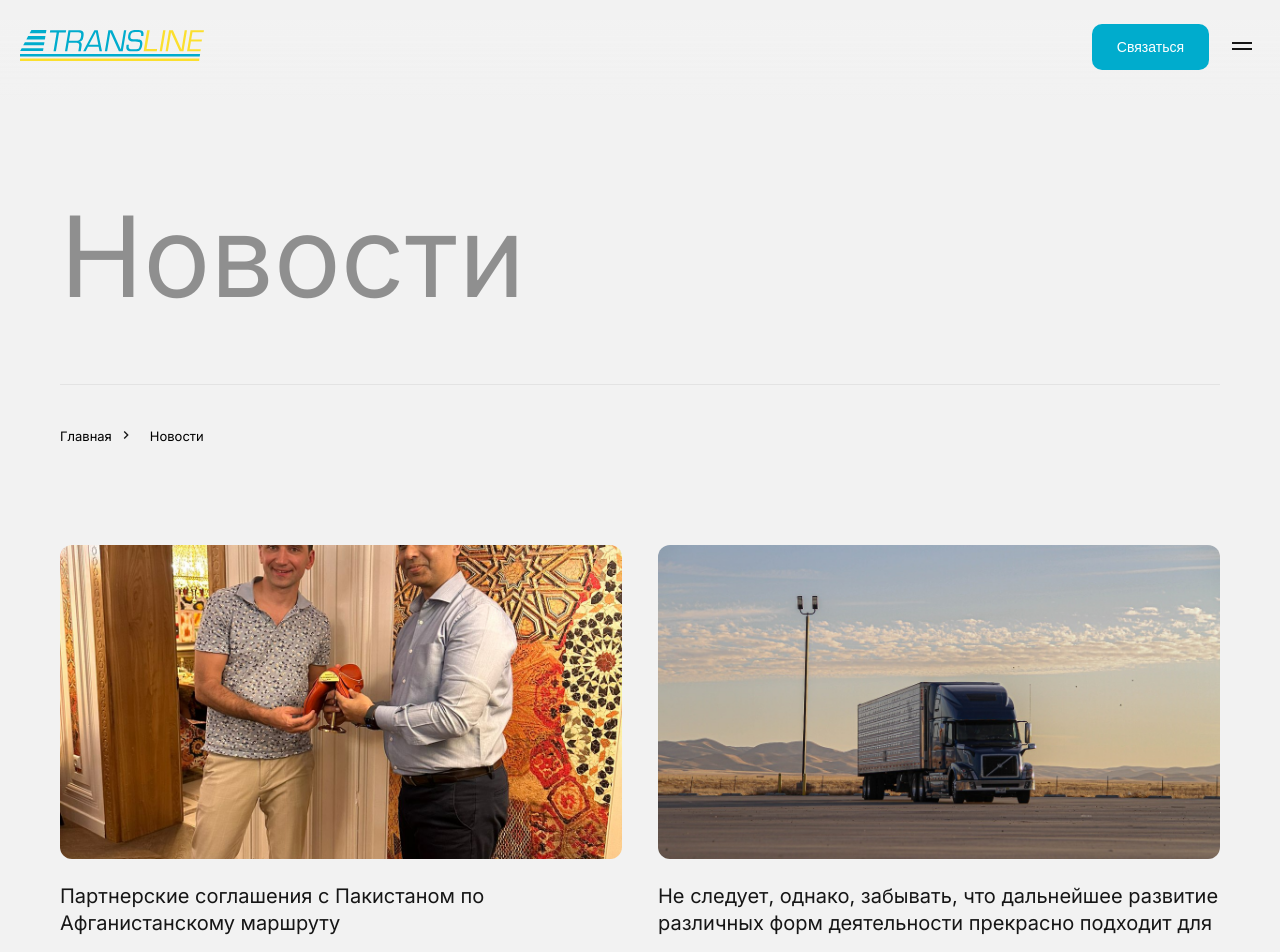
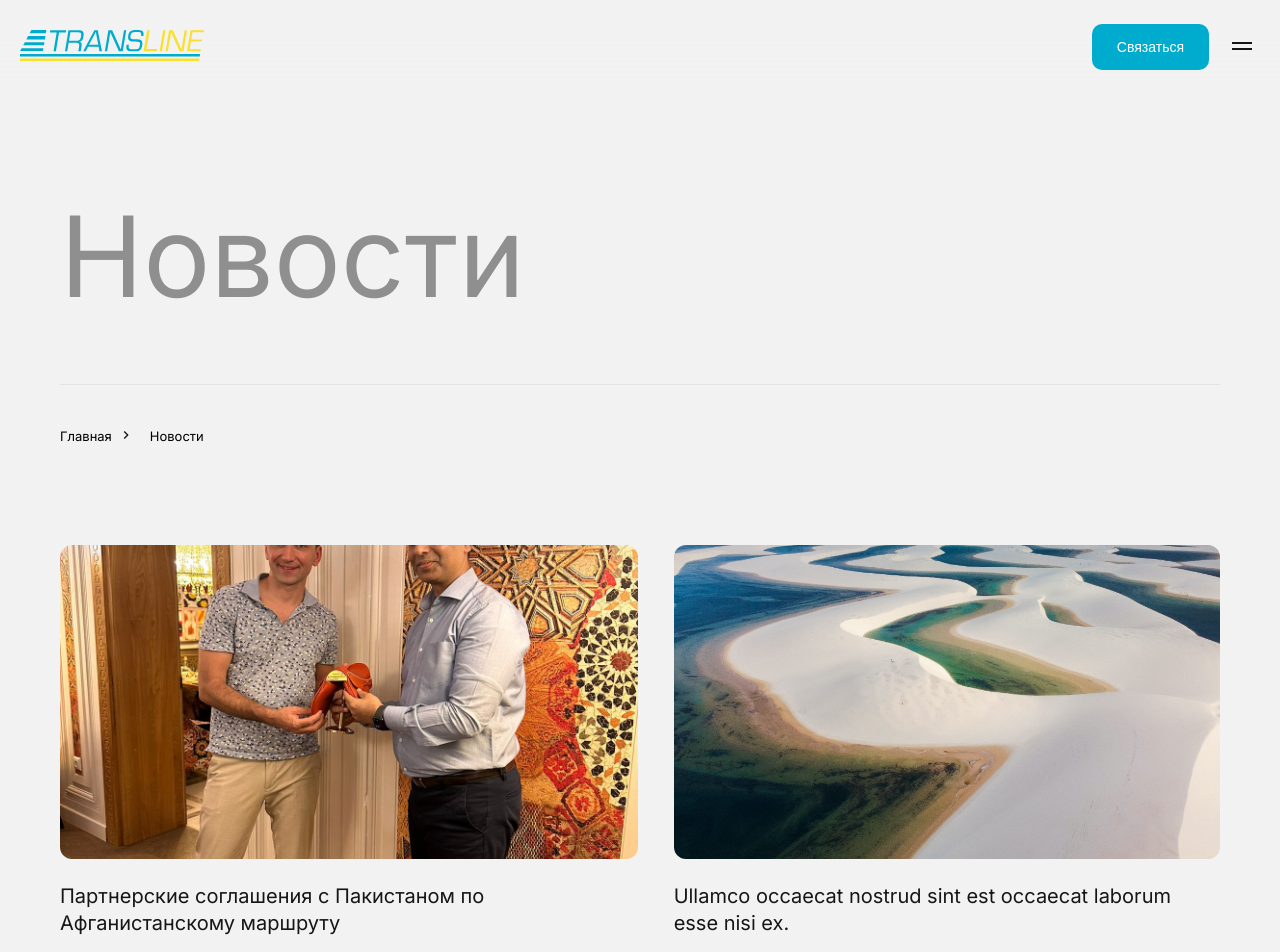
Before and after one commit to madbrine/transline-2023, a Next.js app: page /news in a window 1280 px wide. Shown: the top 952 px of the page. Built offline with nearby package versions, Linux system fonts and the light colour scheme.

Commit message:
upd news

```diff
--- a/src/compnents/modal-window/index.js
+++ b/src/compnents/modal-window/index.js
@@ -13,6 +13,18 @@ const inter = Inter({
 const ModalWindow = ({ isOpen, onClose, news, allNewsData }) => {
     const [isClosing, setIsClosing] = useState(false);
 
+    const [selectedNews, setSelectedNews] = useState(null); // Инициализация выбранной новостью
+
+    // Функция для обновления выбранной новости
+    const handleNewsClick = (selectedNews) => {
+        setSelectedNews(selectedNews);
+
+        var myDiv = document.getElementById('newsScrollTop');
+        myDiv.scrollTop = 0;
+    }
+
+    const modalNews = selectedNews || news;
+
     useEffect(() => {
         if (isOpen) {
             document.body.style.overflow = "hidden";
@@ -25,6 +37,7 @@ const ModalWindow = ({ isOpen, onClose, news, allNewsData }) => {
 
     const handleModalClose = () => {
         setIsClosing(true);
+        setSelectedNews(null);
         setTimeout(() => {
             setIsClosing(false);
             onClose();
@@ -45,6 +58,7 @@ const ModalWindow = ({ isOpen, onClose, news, allNewsData }) => {
                     transition={{ duration: 0.3, ease: "easeOut" }}
                 >
                     <motion.div
+                        id='newsScrollTop'
                         className={s['modalContent']}
                         onClick={(e) => e.stopPropagation()}
                         initial={{ x: "100%" }}
@@ -54,7 +68,7 @@ const ModalWindow = ({ isOpen, onClose, news, allNewsData }) => {
                     >
                         <div className={inter.className}>
                             <button onClick={handleModalClose}>Закрыть</button>
-                            <img className={s['preview-img']} src={news.img} alt="Изображение новости" />
+                            <img className={s['preview-img']} src={modalNews.img} alt="Изображение новости" />
                             <div className={s['container']}>
                                 <div className={s['title']}>
                                     {/* <div className={s['arrows-pos']}>
@@ -69,28 +83,28 @@ const ModalWindow = ({ isOpen, onClose, news, allNewsData }) => {
                                             </svg>
                                         </div>
                                     </div> */}
-                                    <p className={s['text-title']}>{news.title}</p>
+                                    <p className={s['text-title']}>{modalNews.title}</p>
                                 </div>
                                 <div className={s['line']} id={s['margin-line']} />
                                 <div className={s['text-date']}>
-                                    <p className={s['date']}>{news.date}</p>
-                                    <p className={s['text']}>{news.text1}</p>
+                                    <p className={s['date']}>{modalNews.date}</p>
+                                    <p className={s['text']}>{modalNews.text1}</p>
                                 </div>
-                                <p className={s['text']}>{news.text2}</p>
-                                <img className={s['img-text']} src={news.img_text1} />
-                                <p className={s['text']}>{news.text3}</p>
-                                <p className={s['text']}>{news.text4}</p>
-                                <p className={s['text']}>{news.text5}</p>
-                                <p className={s['text']}>{news.text6}</p>
-                                <img className={s['img-text']} src={news.img_text2} />
-                                <p className={s['text']}>{news.text7}</p>
+                                <p className={s['text']}>{modalNews.text2}</p>
+                                <img className={s['img-text']} src={modalNews.img_text1} />
+                                <p className={s['text']}>{modalNews.text3}</p>
+                                <p className={s['text']}>{modalNews.text4}</p>
+                                <p className={s['text']}>{modalNews.text5}</p>
+                                <p className={s['text']}>{modalNews.text6}</p>
+                                <img className={s['img-text']} src={modalNews.img_text2} />
+                                <p className={s['text']}>{modalNews.text7}</p>
                             </div>
                             <MoBlockLine text='Еще новости' />
                             <div className={s['horizontal-container']}>
                                 {allNewsData.map((newsGroup, groupIndex) => (
                                     <div className={s['pos-elements']} key={groupIndex}>
                                         {newsGroup.map((item, itemIndex) => (
-                                            <div className={s['element']}>
+                                            <div className={s['element']} onClick={() => handleNewsClick(item)}>
                                                 <NewsItem
                                                     key={itemIndex}
                                                     img={item.img}
@@ -107,6 +121,7 @@ const ModalWindow = ({ isOpen, onClose, news, allNewsData }) => {
                                                     text6={item.text6}
                                                     img_text2={item.img_text2}
                                                     text7={item.text7}
+
                                                 />
                                             </div>
                                         ))}
--- a/src/compnents/modal-window/styles.module.css
+++ b/src/compnents/modal-window/styles.module.css
@@ -8,6 +8,7 @@
     justify-content: center;
     align-items: center;
     z-index: 1000;
+    overflow-y: auto;
 }
 
 .modalContent {
--- a/src/compnents/news-page/index.js
+++ b/src/compnents/news-page/index.js
@@ -26,10 +26,25 @@ const newsData = [
             img_text2: '',
             text7: ''
         },
-        { img: '/news-img/news-item-2.jpeg', content: 'Не следует, однако, забывать, что дальнейшее развитие различных форм деятельности прекрасно подходит для', date: "10.10.2023", tag: "Новости, Награды" },
+        {
+            img: '/news-img/news-item-4.jpeg',
+            content: 'Ullamco occaecat nostrud sint est occaecat laborum esse nisi ex.',
+            date: "10.10.2023",
+            tag: "Новости, Награды",
+            title: 'Ullamco occaecat nostrud sint est occaecat laborum esse nisi ex.',
+            text1: 'Ullamco occaecat nostrud sint est occaecat laborum esse nisi ex.',
+            text2: 'Ullamco occaecat nostrud sint est occaecat laborum esse nisi ex.',
+            img_text1: '/news-img/news-item-1.jpeg',
+            text3: 'Ullamco occaecat nostrud sint est occaecat laborum esse nisi ex.',
+            text4: 'Ullamco occaecat nostrud sint est occaecat laborum esse nisi ex.',
+            text5: 'Ullamco occaecat nostrud sint est occaecat laborum esse nisi ex.',
+            text6: 'Ullamco occaecat nostrud sint est occaecat laborum esse nisi ex.',
+            img_text2: '/news-img/news-item-2.jpeg',
+            text7: 'Ullamco occaecat nostrud sint est occaecat laborum esse nisi ex.'
+        },
     ],
     [
-        { img: '/news-img/news-item-3.jpeg', content: 'Не следует, однако, забывать, что дальнейшее развитие различных форм деятельности прекрасно подходит для', date: "10.10.2023", tag: "Новости, Награды" },
+        { img: '/news-img/news-item-3.webp', content: 'Не следует, однако, забывать, что дальнейшее развитие различных форм деятельности прекрасно подходит для', date: "10.10.2023", tag: "Новости, Награды" },
         { img: '/news-img/news-item-4.jpeg', content: 'Не следует, однако, забывать, что дальнейшее развитие различных форм деятельности прекрасно подходит для', date: "10.10.2023", tag: "Новости, Награды" },
     ],
 ];
```
